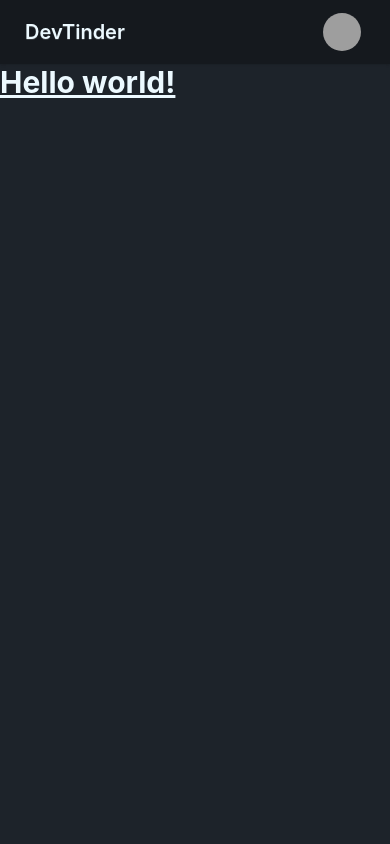
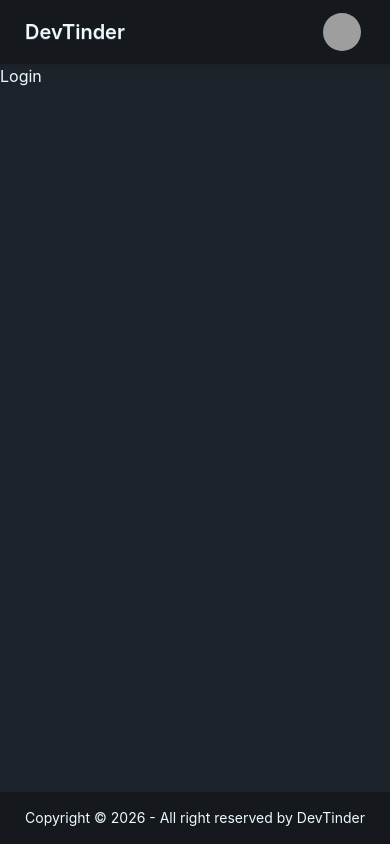
Before and after one commit to blackshark281/devTinder-web, a React (Vite) app: page /login in a window 390 px wide. Built offline with nearby package versions, Linux system fonts and the light colour scheme; grey boxes are pictures that could not be loaded.

Commit message:
routing basics

```diff
--- a/package.json
+++ b/package.json
@@ -13,6 +13,7 @@
     "@tailwindcss/vite": "^4.2.1",
     "react": "^19.2.0",
     "react-dom": "^19.2.0",
+    "react-router-dom": "^7.13.1",
     "tailwindcss": "^4.2.1"
   },
   "devDependencies": {
--- a/src/App.jsx
+++ b/src/App.jsx
@@ -1,39 +1,19 @@
+import { BrowserRouter, Routes, Route } from "react-router-dom"
+import Body from "./Body"
+import Login from "./Login"
+import Profile from "./Profile"
+
 function App() {
   return (
     <>
-    <div className="navbar bg-base-300 shadow-sm">
-  <div className="flex-1">
-    <a className="btn btn-ghost text-xl">DevTinder</a>
-  </div>
-  <div className="flex gap-2">
-    <div className="dropdown dropdown-end mx-5">
-      <div tabIndex={0} role="button" className="btn btn-ghost btn-circle avatar">
-        <div className="w-10 rounded-full">
-          <img
-            alt="Tailwind CSS Navbar component"
-            src="https://img.daisyui.com/images/stock/photo-1534528741775-53994a69daeb.webp" />
-        </div>
-      </div>
-      <ul
-        tabIndex="-1"
-        className="menu menu-sm dropdown-content bg-base-100 rounded-box z-1 mt-3 w-52 p-2 shadow">
-        <li>
-          <a className="justify-between">
-            Profile
-            <span className="badge">New</span>
-          </a>
-        </li>
-        <li><a>Settings</a></li>
-        <li><a>Logout</a></li>
-      </ul>
-    </div>
-  </div>
-</div>
-
-    <h1 class="text-3xl font-bold underline">
-      Hello world!
-    </h1>
-
+    <BrowserRouter basename="/">
+      <Routes>
+        <Route path="/" element={<Body />}>                 {/* parent routes */}
+          <Route path="/login" element={<Login />}/>        {/* children routes */}
+          <Route path="/profile" element={<Profile />}/>    {/* children routes */}
+        </Route>
+      </Routes>
+    </BrowserRouter>
     </>
   )
 }
--- /dev/null
+++ b/src/Body.jsx
@@ -0,0 +1,16 @@
+import React from 'react'
+import NavBar from './NavBar'
+import { Outlet } from 'react-router-dom'
+import Footer from './Footer'
+
+const Body = () => {
+  return (
+    <>
+        <NavBar />
+        <Outlet />
+        <Footer />
+    </>
+  )
+}
+
+export default Body
--- /dev/null
+++ b/src/Footer.jsx
@@ -0,0 +1,13 @@
+import React from 'react'
+
+const Footer = () => {
+  return (
+    <footer className="footer sm:footer-horizontal footer-center bg-base-300 text-base-content p-4 fixed bottom-0">
+        <aside>
+            <p>Copyright © {new Date().getFullYear()} - All right reserved by DevTinder</p>
+        </aside>
+    </footer>
+  )
+}
+
+export default Footer
--- /dev/null
+++ b/src/Login.jsx
@@ -0,0 +1,9 @@
+import React from 'react'
+
+const Login = () => {
+  return (
+    <div>Login</div>
+  )
+}
+
+export default Login
--- /dev/null
+++ b/src/NavBar.jsx
@@ -0,0 +1,36 @@
+import React from 'react'
+
+const NavBar = () => {
+  return (
+    <div className="navbar bg-base-300 shadow-sm">
+  <div className="flex-1">
+    <a className="btn btn-ghost text-xl">DevTinder</a>
+  </div>
+  <div className="flex gap-2">
+    <div className="dropdown dropdown-end mx-5">
+      <div tabIndex={0} role="button" className="btn btn-ghost btn-circle avatar">
+        <div className="w-10 rounded-full">
+          <img
+            alt="Tailwind CSS Navbar component"
+            src="https://img.daisyui.com/images/stock/photo-1534528741775-53994a69daeb.webp" />
+        </div>
+      </div>
+      <ul
+        tabIndex="-1"
+        className="menu menu-sm dropdown-content bg-base-100 rounded-box z-1 mt-3 w-52 p-2 shadow">
+        <li>
+          <a className="justify-between">
+            Profile
+            <span className="badge">New</span>
+          </a>
+        </li>
+        <li><a>Settings</a></li>
+        <li><a>Logout</a></li>
+      </ul>
+    </div>
+  </div>
+</div>
+  )
+}
+
+export default NavBar
--- /dev/null
+++ b/src/Profile.jsx
@@ -0,0 +1,9 @@
+import React from 'react'
+
+const Profile = () => {
+  return (
+    <div>Profile</div>
+  )
+}
+
+export default Profile
```
Also changed, not shown: 1 other file (tests, documents, lock files or other folders).
